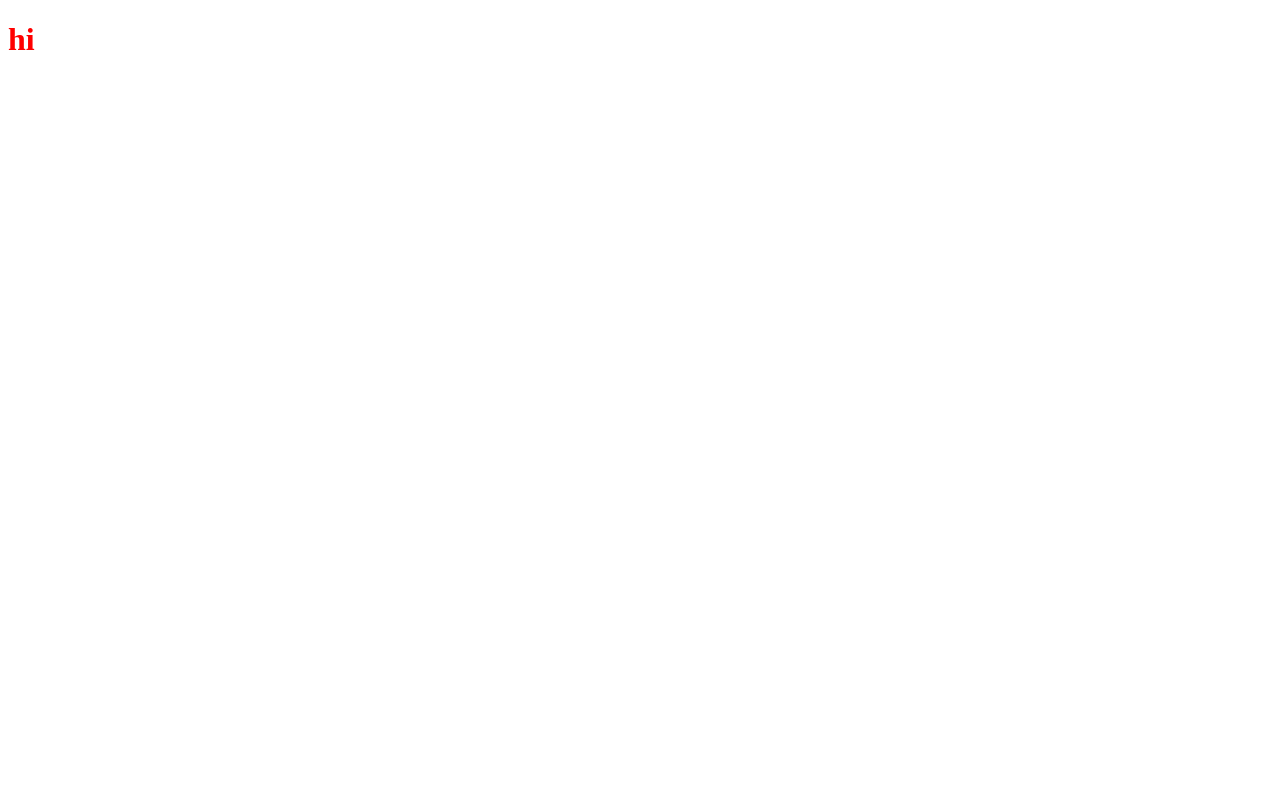
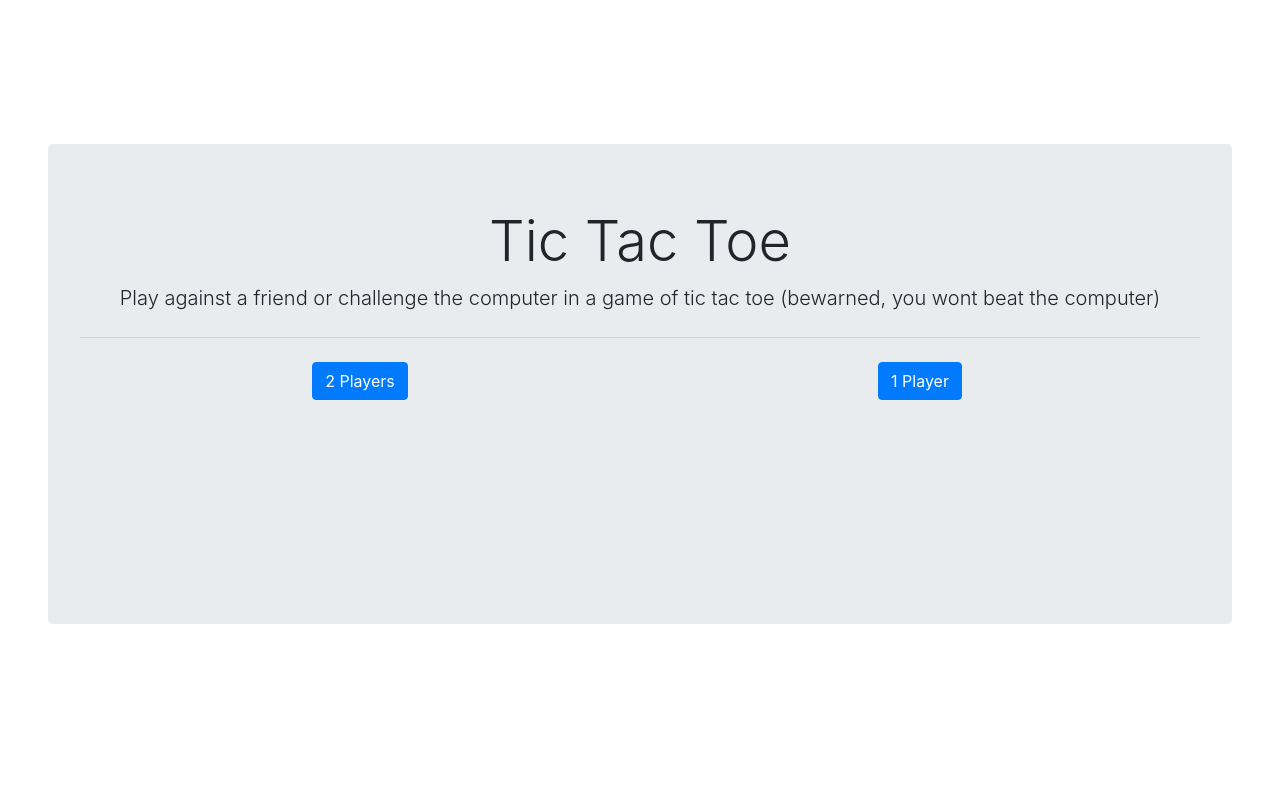
Before and after one commit to samuelnoguchi/FlaskTicTacToe, a Flask app: page / in a window 1280 px wide. Before the commit the page is almost empty. Run offline with Flask 2, Linux system fonts and the light colour scheme; some libraries are stand-ins or nearby versions.

Commit message:
begin main menu template

```diff
--- a/static/css/main.css
+++ b/static/css/main.css
@@ -1,3 +1,8 @@
-body{
-    color: red;
+html, body {
+    margin: 0;
+    height: 100%;
 }
+
+.jumbotron{
+    height: 60vh;
+}
--- a/templates/base.html
+++ b/templates/base.html
@@ -4,6 +4,7 @@
     <meta charset="UTF-8">
     <meta name="viewport" content="width=device-width, initial-scale=1.0">
     <meta http-equiv="X-UA-Compatible" content="ie=edge">
+    <link rel="stylesheet" href="https://stackpath.bootstrapcdn.com/bootstrap/4.3.1/css/bootstrap.min.css" integrity="sha384-ggOyR0iXCbMQv3Xipma34MD+dH/1fQ784/j6cY/iJTQUOhcWr7x9JvoRxT2MZw1T" crossorigin="anonymous">
     <link rel="stylesheet" href="{{ url_for('static', filename='css/main.css') }}">
     {% block head %}{% endblock %}
 </head>
--- a/templates/index.html
+++ b/templates/index.html
@@ -1,9 +1,26 @@
 {% extends 'base.html' %}
 
 {% block head %}
-
 {% endblock %}
 
 {% block body %}
-<h1>hi</h1>
+<div class="row h-100">
+    <div class="col-sm-12 my-auto">
+        <div class="jumbotron mx-5">
+            <h1 class="display-4 text-center">Tic Tac Toe</h1>
+            <p class="lead text-center">Play against a friend or challenge the computer in a game of tic tac toe (bewarned, you wont beat the computer)</p>
+            <hr class="my-4">
+            <div class="container">
+            <div class="row">
+                <div class="col-sm text-center">
+                        <button type="button mx-auto" class="btn btn-primary">2 Players</button>
+                </div>
+                <div class="col-sm text-center">
+                        <button type="button" class="btn btn-primary">1 Player</button>
+                </div>
+            </div>
+            </div>
+          </div>
+    </div>
+ </div>
 {% endblock %}
```
Also changed, not shown: app.py (line endings or trailing spaces).
